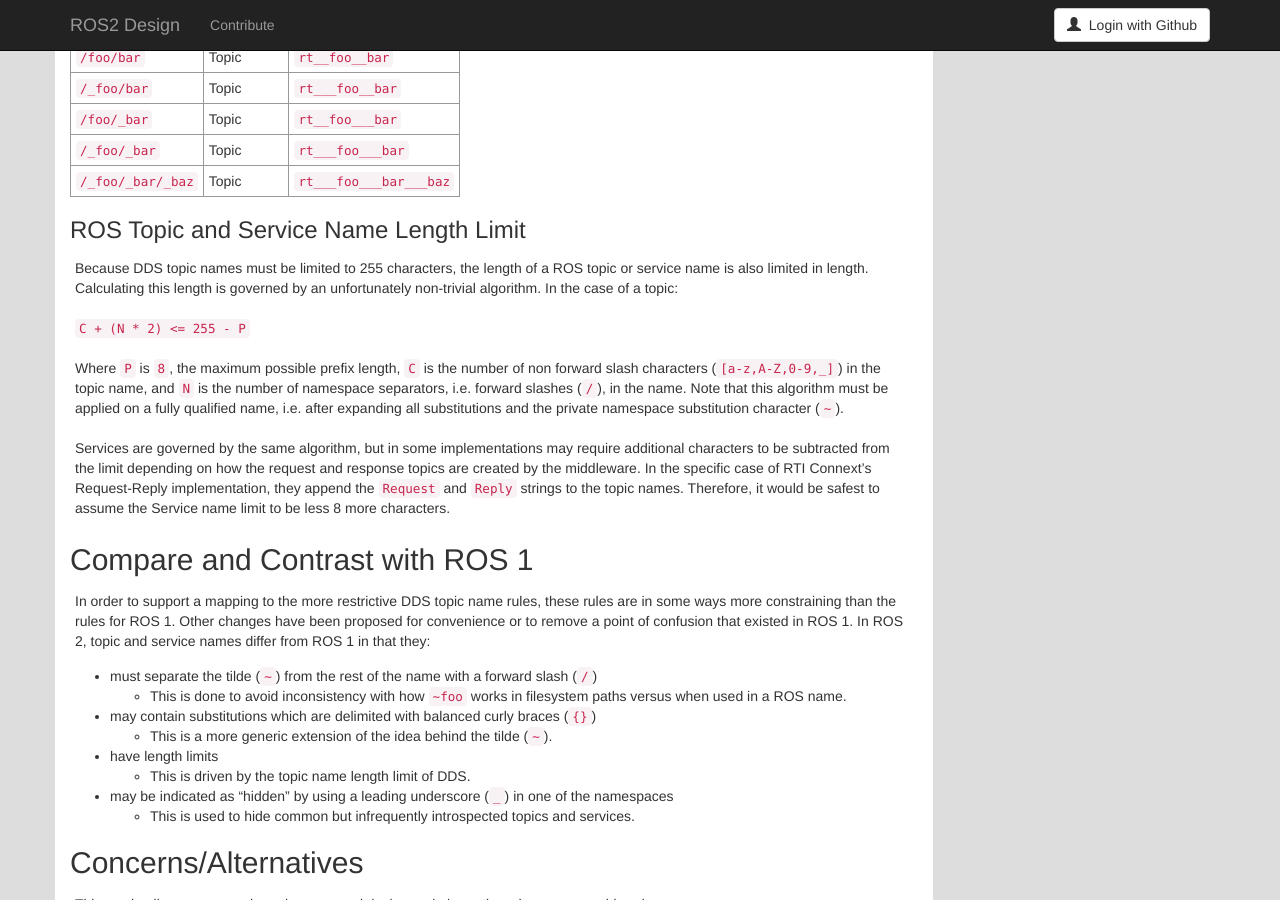
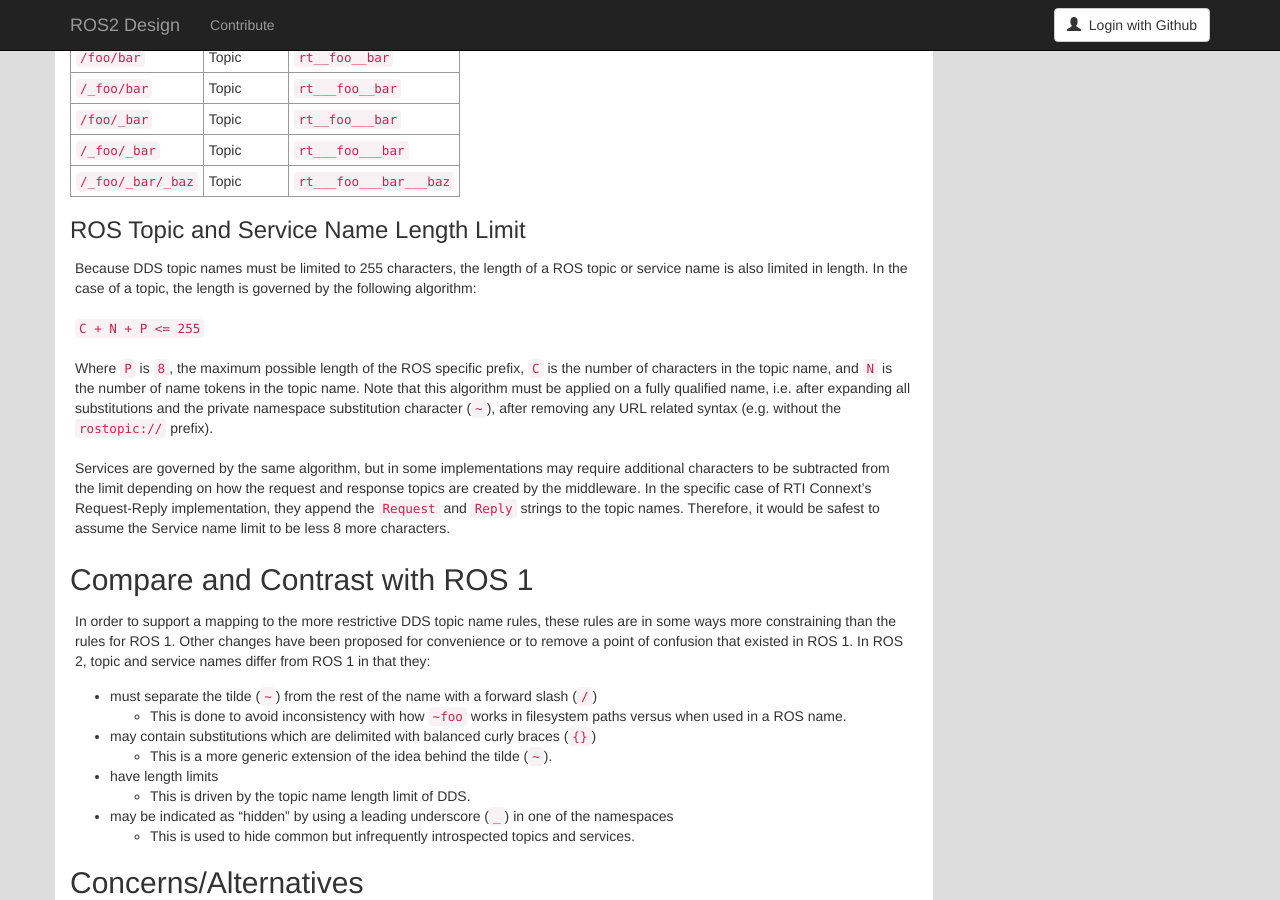
Before and after one commit to ros2/design, a Jekyll site: the page built from articles/115_topic_and_service_name_mapping.md, in a window 1280 px wide and 900 px high, scrolled down 4861 px. Built offline with Jekyll 4.4.1, drawn with Linux system fonts in a browser that asks for light colours; nearby versions of some CDN libraries.

Commit message:
Simplify name length limit algorithm

```diff
--- a/articles/115_topic_and_service_name_mapping.md
+++ b/articles/115_topic_and_service_name_mapping.md
@@ -246,13 +246,12 @@ Here are some examples of translations between ROS topic names and the correspon
 ### ROS Topic and Service Name Length Limit
 
 Because DDS topic names must be limited to 255 characters, the length of a ROS topic or service name is also limited in length.
-Calculating this length is governed by an unfortunately non-trivial algorithm.
-In the case of a topic:
+In the case of a topic, the length is governed by the following algorithm:
 
-`C + (N * 2) <= 255 - P`
+`C + N + P <= 255`
 
-Where `P` is `8`, the maximum possible prefix length, `C` is the number of non forward slash characters (`[a-z,A-Z,0-9,_]`) in the topic name, and `N` is the number of namespace separators, i.e. forward slashes (`/`), in the name.
-Note that this algorithm must be applied on a fully qualified name, i.e. after expanding all substitutions and the private namespace substitution character (`~`).
+Where `P` is `8`, the maximum possible length of the ROS specific prefix, `C` is the number of characters in the topic name, and `N` is the number of name tokens in the topic name.
+Note that this algorithm must be applied on a fully qualified name, i.e. after expanding all substitutions and the private namespace substitution character (`~`), after removing any URL related syntax (e.g. without the `rostopic://` prefix).
 
 Services are governed by the same algorithm, but in some implementations may require additional characters to be subtracted from the limit depending on how the request and response topics are created by the middleware.
 In the specific case of RTI Connext's Request-Reply implementation, they append the `Request` and `Reply` strings to the topic names.
```
